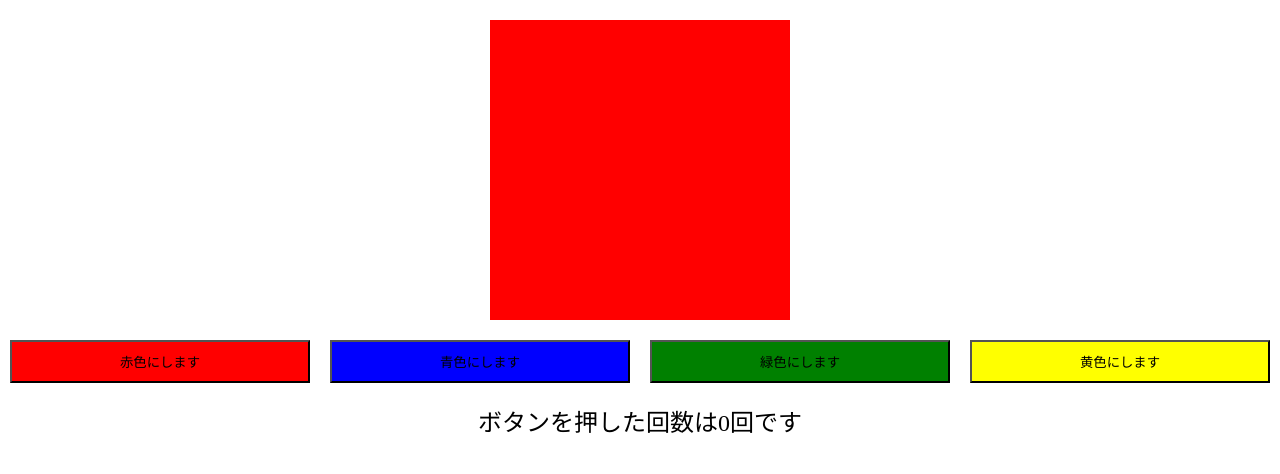
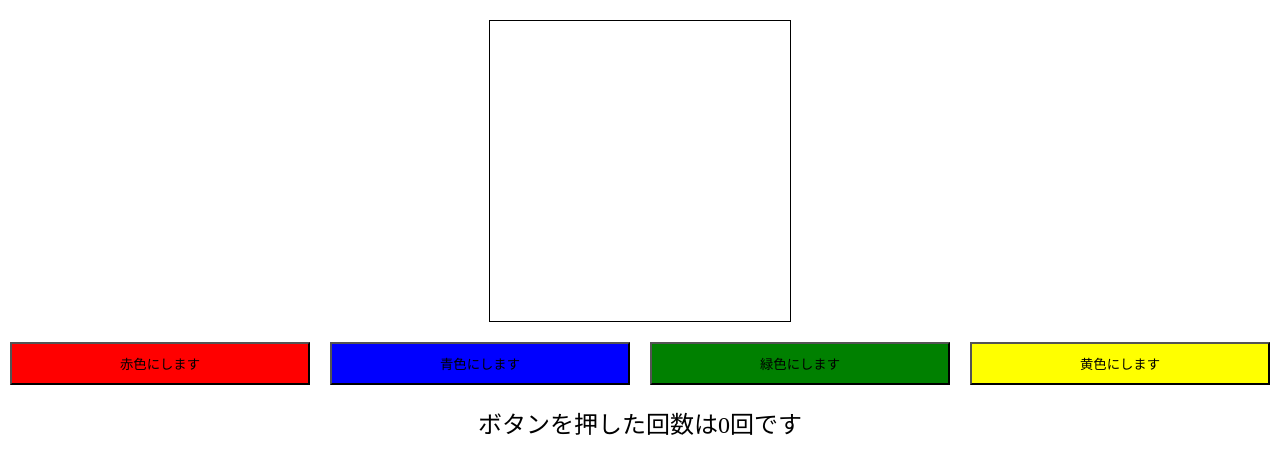
Before and after one commit to Mitter0619/Mitter0619.github.io, a plain HTML site: page js-change2/index.html in a window 1280 px wide. Drawn offline with Linux system fonts and the light colour scheme.

Commit message:
初期色の変更

```diff
--- a/js-change2/style.css
+++ b/js-change2/style.css
@@ -7,7 +7,8 @@
 .box {
   width: 300px;
   height: 300px;
-  background-color: red;
+  background-color: white;
+  border: 1px solid;
   margin: 0 auto;
   margin-top: 20px;
 }
```
